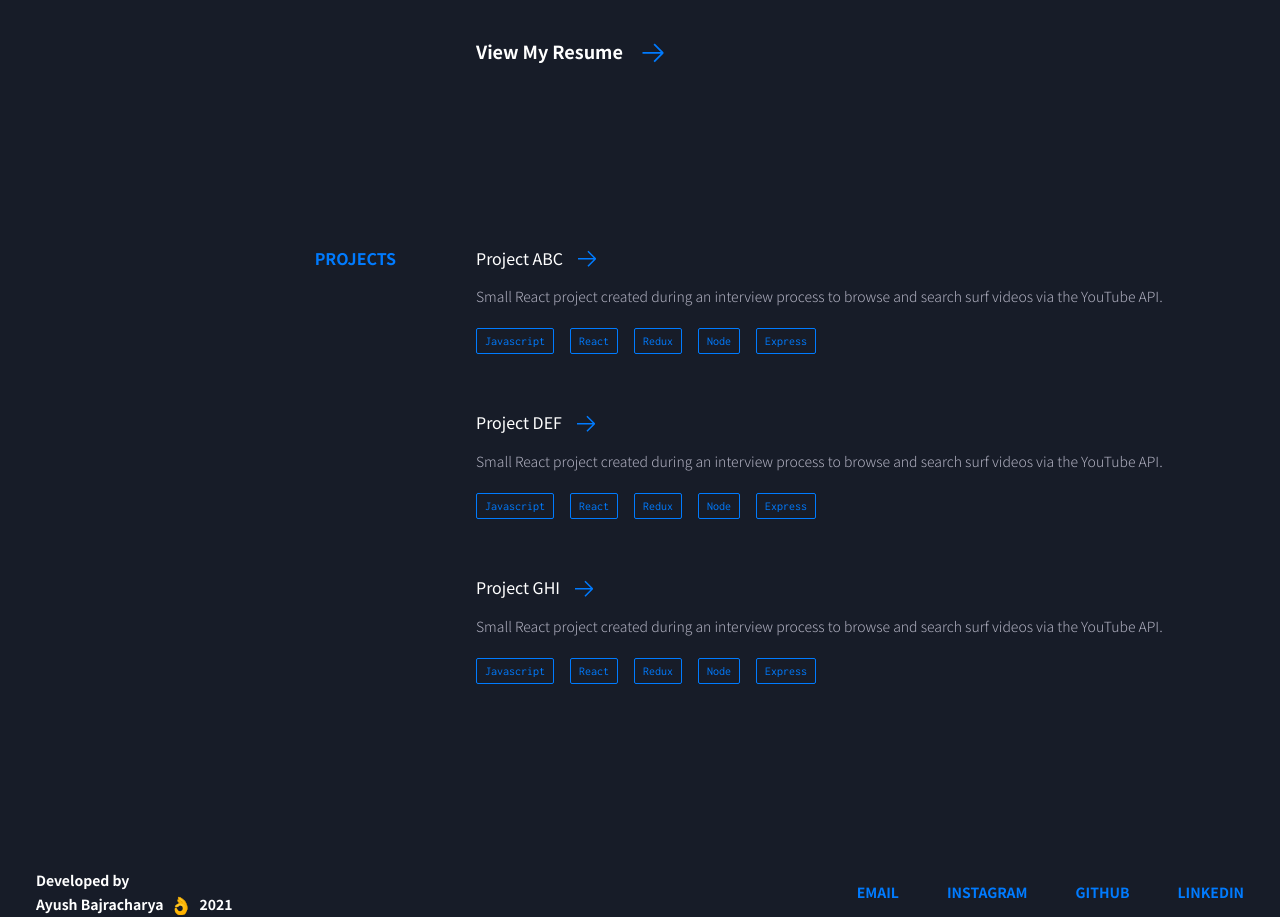
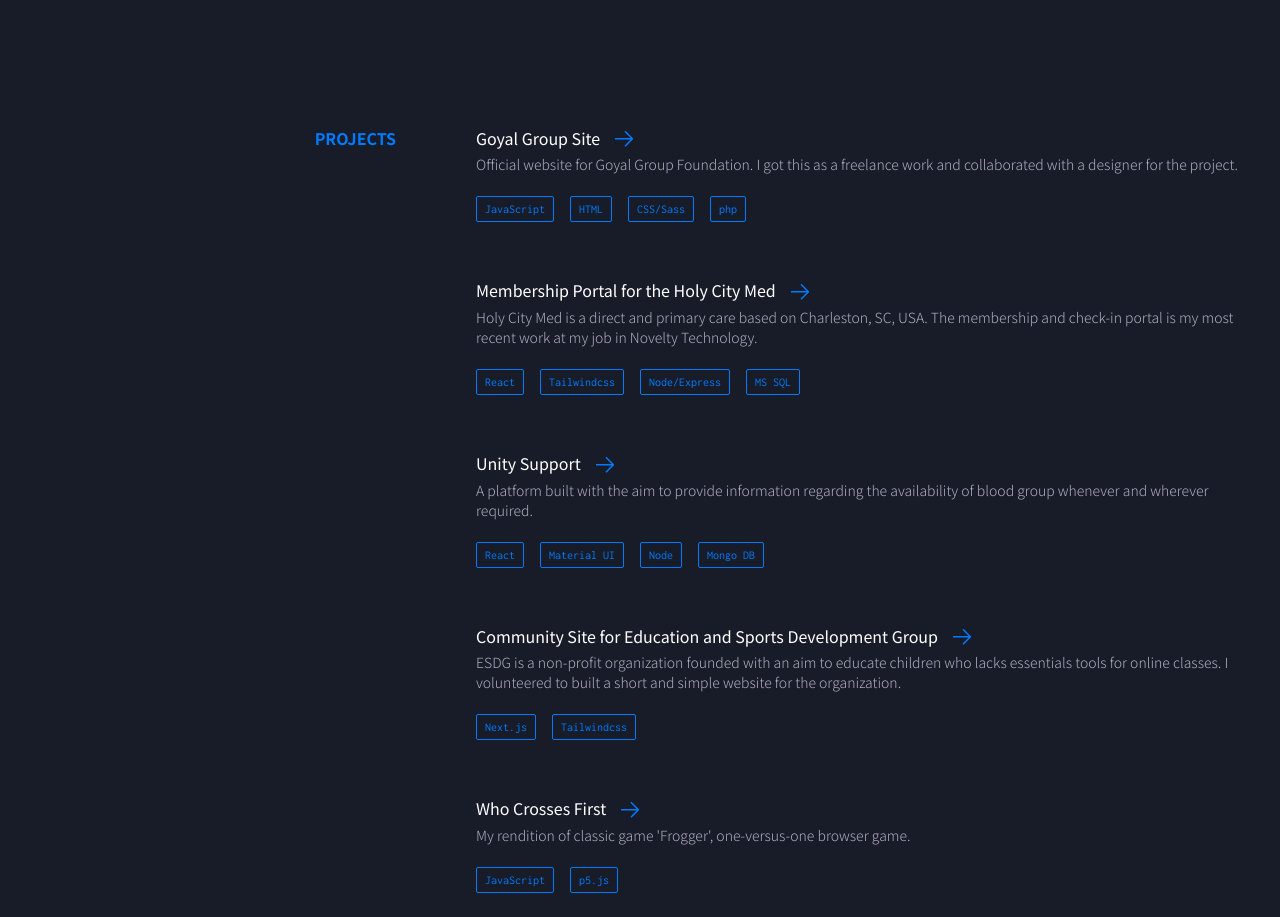
Before and after one commit to JustAyush/portfolio-site-v2-2021, a Next.js app: page / in a window 1280 px wide. Shown: the part 1880-2797 px from the top of the page. Built offline with nearby package versions, Linux system fonts and the light colour scheme.

Commit message:
Update the content

```diff
--- a/components/Background.js
+++ b/components/Background.js
@@ -8,11 +8,9 @@
       </div>
       <div className='w-full md:w-2/3 md:px-8 pl-6 md:pl-12'>
         <p className='text-base text-textLight font-light'>
-        I'm currently an Engineer at Upstatement building things for the web with some awesome people. I recently graduated from Northeastern University after completing three awesome six-month co-ops at MullenLowe U.S., Starry, and Apple Music.
+        I'm currently a Developer at <span className='text-text'>Novelty Technology</span>, service-based company based on New Baneshwor, Kathmandu building for the web with some awesome people. I graduated with <span className='text-text'>Bachelors in Electronics and Communication Engineering</span> after completing four awesome years at <span className='text-text'>Pulchowk Campus</span>.
         <br/><br/>
-        As a software engineer, I enjoy bridging the gap between engineering and design — combining my technical knowledge with my keen eye for design to create a beautiful product. My goal is to always build applications that are scalable and efficient under the hood while providing engaging, pixel-perfect user experiences.
-        <br/><br/>
-        As a software engineer, I enjoy bridging the gap between engineering and design — combining my technical knowledge with my keen eye for design to create a beautiful product. My goal is to always build applications that are scalable and efficient under the hood while providing engaging, pixel-perfect user experiences.
+        As a software developer, I enjoy bridging the gap between engineering and design — combining my technical knowledge with my keen eye for design to create a beautiful product. My goal is to always build applications that are scalable and efficient under the hood while providing engaging, pixel-perfect user experiences.
         </p>
       </div>
     </div>
--- a/components/Footer.js
+++ b/components/Footer.js
@@ -11,10 +11,10 @@
           2021
         </p>
         <div className='flex justify-center xl:justify-start mt-6 xl:mt-0'>
-          <a href="mailto:realayush9@gmail.com" className='footer-links'>Email</a>
-          <a href="mailto:realayush9@gmail.com" className='footer-links ml-12'>Instagram</a>
-          <a href="mailto:realayush9@gmail.com" className='footer-links ml-12'>Github</a>
-          <a href="mailto:realayush9@gmail.com" className='footer-links ml-12'>LinkedIn</a>
+          <a href="mailto:realayush99@gmail.com" className='footer-links'>Email</a>
+          <a href="https://www.instagram.com/ayush_bajra_/" target='_blank' className='footer-links ml-12'>Instagram</a>
+          <a href="https://github.com/JustAyush/" target='_blank' className='footer-links ml-12'>Github</a>
+          <a href="https://www.linkedin.com/in/ayush-bajracharya/" target='_blank' className='footer-links ml-12'>LinkedIn</a>
         </div>
       </div>
     </footer>
--- a/components/Projects.js
+++ b/components/Projects.js
@@ -2,22 +2,34 @@
 
 const projects = [
   {
-    name: 'Project ABC',
-    description: 'Small React project created during an interview process to browse and search surf videos via the YouTube API.',
-    link: '',
-    tools: ['Javascript', 'React', 'Redux', 'Node', 'Express']
+    name: 'Goyal Group Site',
+    description: 'Official website for Goyal Group Foundation. I got this as a freelance work and collaborated with a designer for the project.',
+    link: 'http://goyalgroupnepal.com/',
+    tools: ['JavaScript', 'HTML', 'CSS/Sass', 'php']
   },
   {
-    name: 'Project DEF',
-    description: 'Small React project created during an interview process to browse and search surf videos via the YouTube API.',
-    link: '',
-    tools: ['Javascript', 'React', 'Redux', 'Node', 'Express']
+    name: 'Membership Portal for the Holy City Med',
+    description: 'Holy City Med is a direct and primary care based on Charleston, SC, USA. The membership and check-in portal is my most recent work at my job in Novelty Technology.',
+    link: 'https://holycitymed-westashley.vitafyhealth.com/',
+    tools: ['React', 'Tailwindcss', 'Node/Express', 'MS SQL']
   },
   {
-    name: 'Project GHI',
-    description: 'Small React project created during an interview process to browse and search surf videos via the YouTube API.',
-    link: '',
-    tools: ['Javascript', 'React', 'Redux', 'Node', 'Express']
+    name: 'Unity Support',
+    description: 'A platform built with the aim to provide information regarding the availability of blood group whenever and wherever required.',
+    link: 'https://unitysupport.org/',
+    tools: ['React', 'Material UI', 'Node', 'Mongo DB']
+  },
+  {
+    name: 'Community Site for Education and Sports Development Group',
+    description: 'ESDG is a non-profit organization founded with an aim to educate children who lacks essentials tools for online classes. I volunteered to built a short and simple website for the organization.',
+    link: 'https://esdgroup.vercel.app/',
+    tools: ['Next.js', 'Tailwindcss']
+  },
+  {
+    name: 'Who Crosses First',
+    description: "My rendition of classic game 'Frogger', one-versus-one browser game.",
+    link: 'https://whocrossesfirst.herokuapp.com/',
+    tools: ['JavaScript', 'p5.js']
   }
 ]
 
@@ -30,10 +42,10 @@
       <div className='w-full md:w-2/3 px-8 pl-12'>
         {projects && projects.map((item, index) =>
           <div key={index} className={`${index !== 0 && 'mt-12'}`}>
-            <h5 className='font-normal text-text text-base mb-3 hover:text-primary cursor-pointer'>
+            <a href={item.link} target='_blank' className='font-normal text-text text-base mb-3 hover:text-primary cursor-pointer'>
               {item.name}
               <img src='/images/arrow-right.svg' alt='arrow-right' className='w-6 mb-1 ml-3 inline-block' />
-            </h5>
+            </a>
             <p className='small-text mb-5'>{item.description}</p>
             {item.tools && item.tools.map((tool, toolIndex) =>
               <div className='border border-primary rounded-sm px-2 py-1 inline-block mr-2 mb-2 md:mr-4' key={toolIndex}>
```
